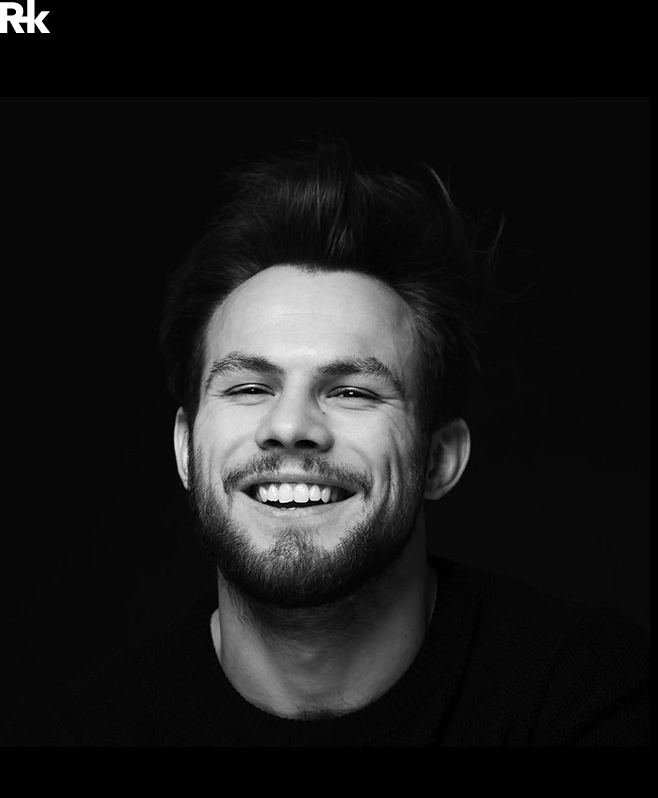
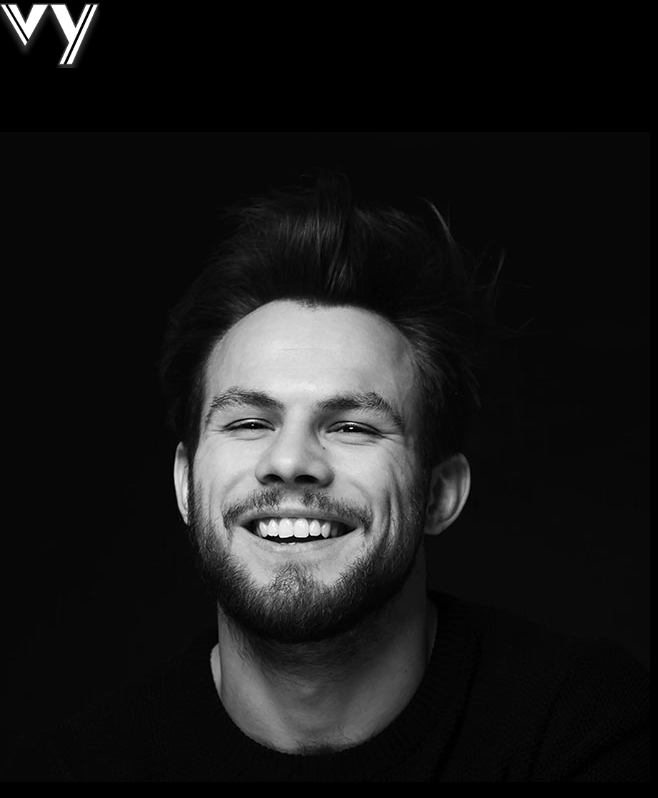
Before and after one commit to vishu7128/MyPortfolio, a React (Vite) app: page / in a window 1280 px wide. Shown: the top 798 px of the page, without its empty margins (0-658 px from the left). Built offline with nearby package versions, Linux system fonts and the light colour scheme.

Commit message:
feat: added logo

```diff
--- a/src/components/Navbar.jsx
+++ b/src/components/Navbar.jsx
@@ -1,4 +1,4 @@
-import logo from "../assets/raviKumarLogo.webp";
+import logo from "../assets/VY_Logo.png";
 import { FaLinkedin, FaInstagram, FaGithub } from "react-icons/fa";
 import { FaXTwitter } from "react-icons/fa6";
 function Navbar() {
@@ -6,7 +6,7 @@ function Navbar() {
     <nav className="flex items-center justify-between py-6">
       <div className="flex flex-shrink-0 items-center">
         <a href="/" aria-label="Home">
-          <img src={logo} alt="Logo" className="mx-2" width={50} height={33} />
+          <img src={logo} alt="Logo" className="mx-8" width={100} height={70} />
         </a>
       </div>
       <div className="flex m-8 items-center justify-center gap-4 text-2xl">
```
Also changed, not shown: src/assets/VY_Logo.png (added).
